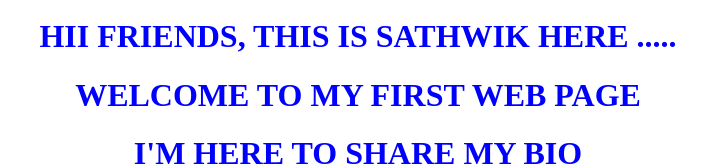
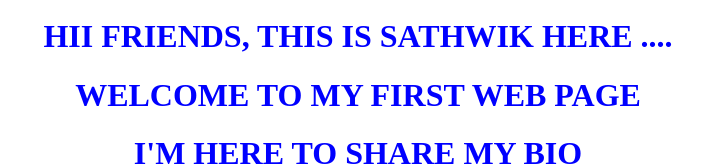
Before and after one commit to itssai26/SATHWIK, a plain HTML site: page index.html in a window 1280 px wide. Shown: the part 789-955 px from the top of the page, 282-996 px from the left. Drawn offline with Linux system fonts and the light colour scheme.

Commit message:
Update index.html

```diff
--- a/index.html
+++ b/index.html
@@ -15,7 +15,7 @@ p    {color: black;
   <source src="https://www.pexels.com/video/video-of-funny-cat-855029/" type="video/ogg">
 Your browser does not support the video tag.
 </video>
-  <h1 >HII FRIENDS, THIS IS SATHWIK HERE .....</h1>
+  <h1 >HII FRIENDS, THIS IS SATHWIK HERE ....</h1>
    <h1 >WELCOME TO MY FIRST WEB PAGE</h1>
   <h1 title="BIO">I'M HERE TO SHARE MY BIO</h1>
   <h1 >NAME: SATHWIK REDDY</h1>
```
